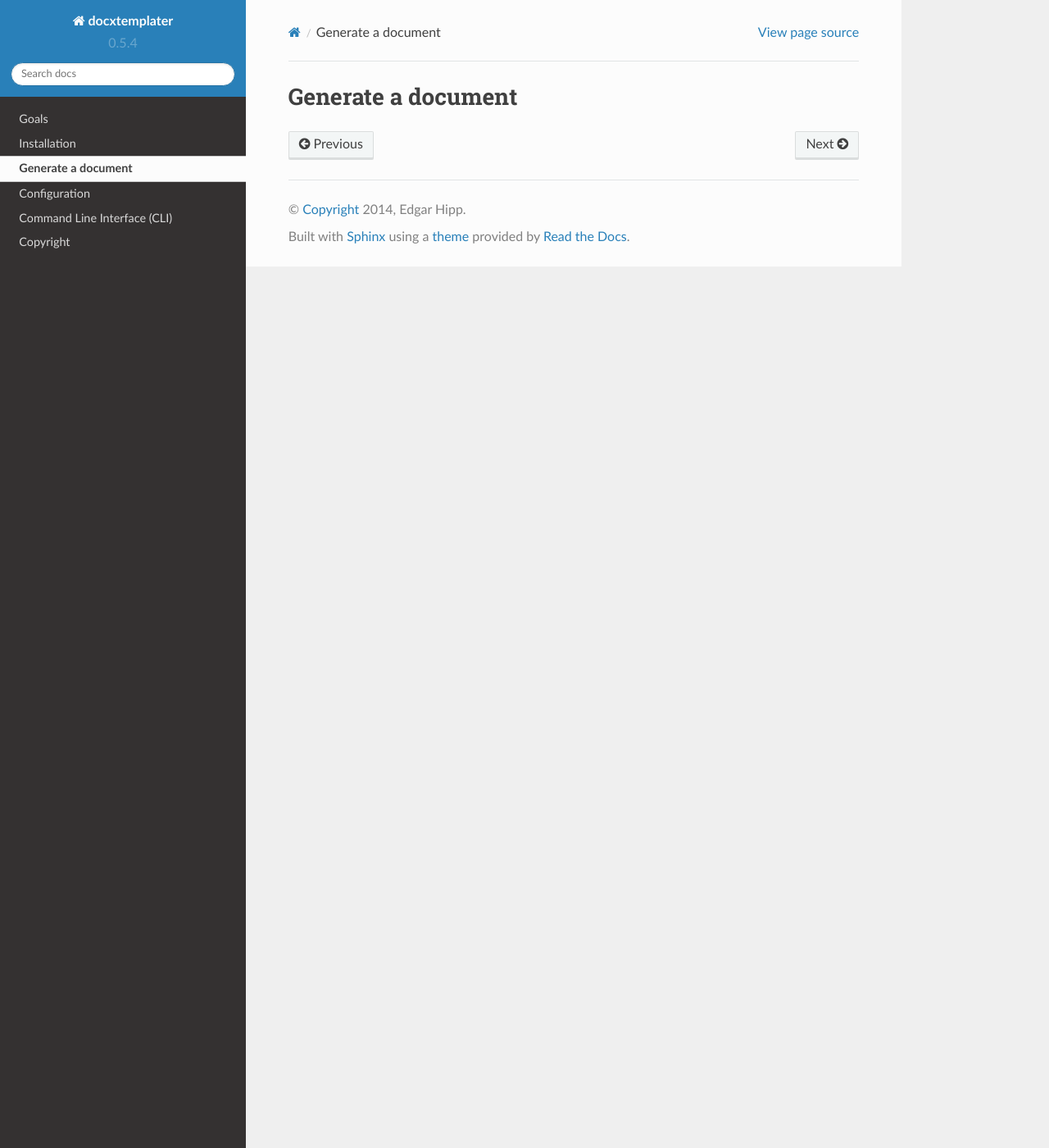
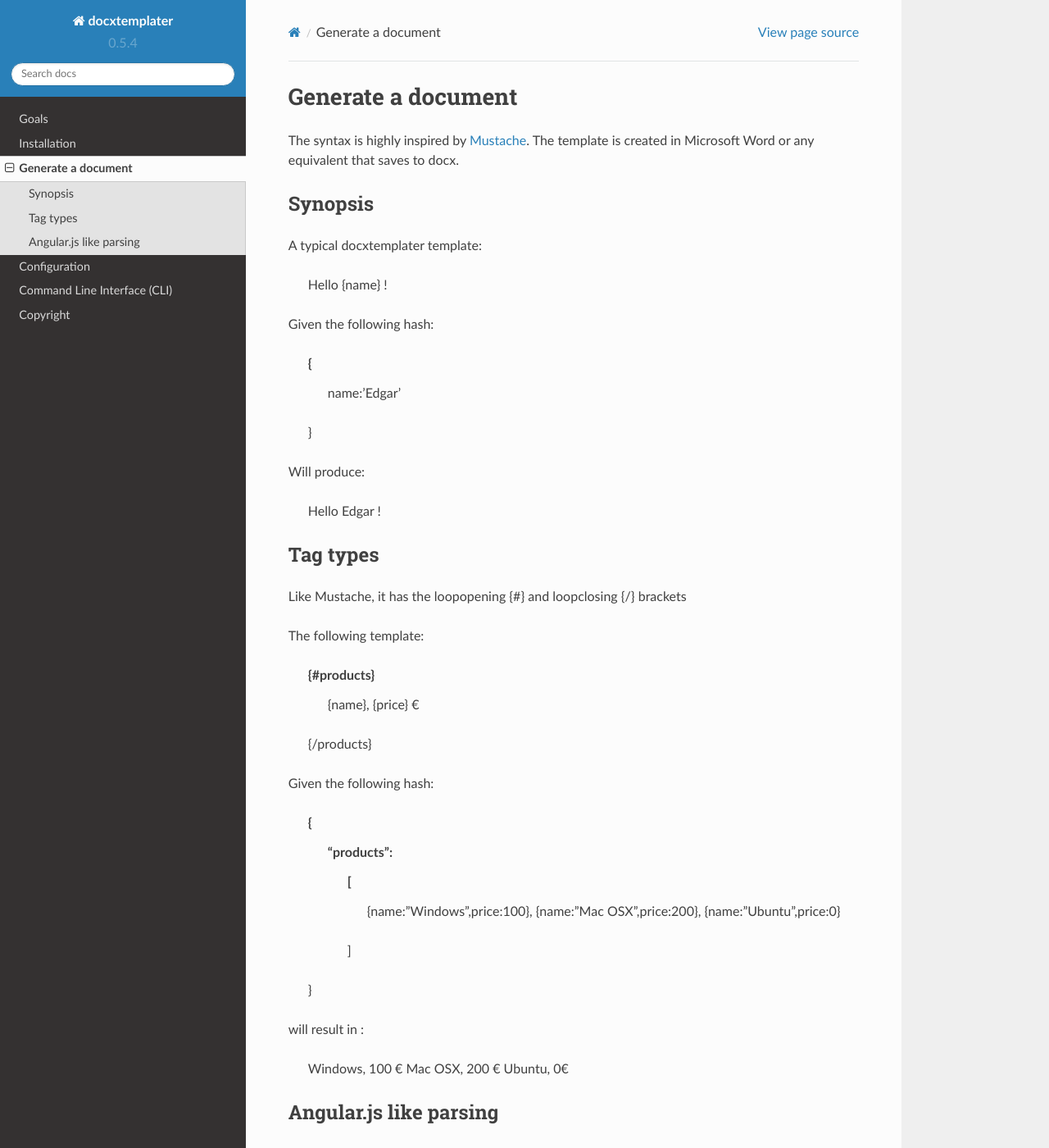
Before and after one commit to open-xml-templating/docxtemplater, a Sphinx documentation site: the page built from docs/source/generate.rst, in a window 1280 px wide and 1400 px high. Shown: the whole window at 82% size. Built offline with Sphinx 7.4.7 and the Read the Docs theme 2.0.0, drawn with Linux system fonts in a browser that asks for light colours; some of the changed text lies outside the part shown.

Commit message:
updated doc

```diff
--- a/docs/source/generate.rst
+++ b/docs/source/generate.rst
@@ -3,3 +3,61 @@
 
 Generate a document
 ===================
+
+The syntax is highly inspired by Mustache_. The template is created in Microsoft Word or any equivalent that saves to docx.
+
+Synopsis
+--------
+
+A typical docxtemplater template:
+
+    Hello {name} !
+
+Given the following hash:
+
+    {
+        name:'Edgar'
+    }
+
+Will produce:
+
+    Hello Edgar !
+
+Tag types
+---------
+
+Like Mustache, it has the loopopening {#} and loopclosing {/} brackets
+
+The following template:
+
+    {#products}
+        {name}, {price} €
+    {/products}
+
+Given the following hash:
+
+    {
+    	"products":
+    		[
+    		 {name:"Windows",price:100},
+    		 {name:"Mac OSX",price:200},
+    		 {name:"Ubuntu",price:0}
+    		]
+    }
+
+will result in :
+
+    Windows, 100 €
+    Mac OSX, 200 €
+    Ubuntu, 0€
+
+Angular.js like parsing
+-----------------------
+
+
+	This year is {person.age+person.birthyear}
+
+	vars={person:{age:50,birthyear:1964}}
+
+
+.. _Mustache: http://mustache.github.io/
--- a/docs/source/goals.rst
+++ b/docs/source/goals.rst
@@ -7,3 +7,8 @@ Goals
 Docxtemplater was born out of the idea that you should be able to generate Docx as easily as you generate Html with something like Mustache.
 
 They are a lots of solutions like docx.js, docx4j, ... that generate docx, but you will have to write specific code to create a title, an image, ... I think this is a waste when you can just write your template with plain old Microsoft Word. Docxtemplater is just there for that
+
+Why you should use a library for this
+-------------------------------------
+
+docx is a zipped format that contains some xml. If you want to build a simple replace {tag} by value system, it can already become complicated, because the {tag} is internally separated into `<w:t>{</w:t><w:t>tag</w:t><w:t>}</w:t>`.  If you want to embed loops to iterate over an array, it becomes a real hassle.
```
Also changed, not shown: docs/source/index.rst (+7 -0 lines).
